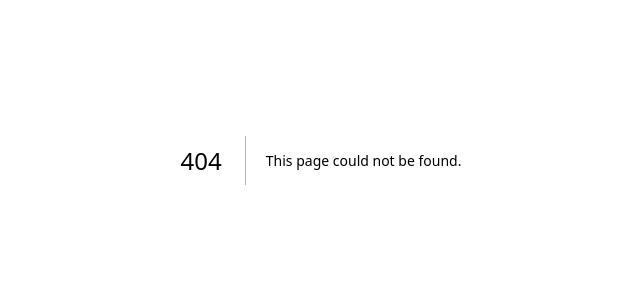
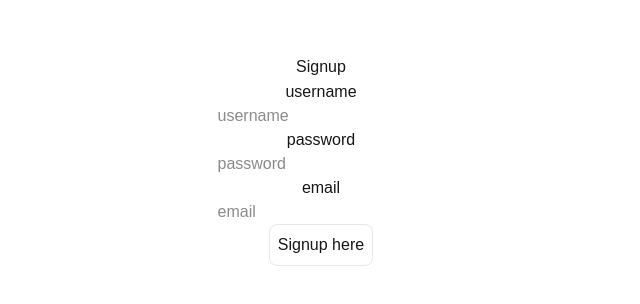
Before and after one commit to DeepakJalumoori/nextjs-authentication, a Next.js app: page /signup in a window 1280 px wide. Before the commit this address had no page. Shown: the part 240-544 px from the top of the page, without its empty margins (319-959 px from the left). Built offline with nearby package versions, Linux system fonts and the light colour scheme.

Commit message:
feat: add signup page

```diff
--- /dev/null
+++ b/src/app/login/page.tsx
@@ -0,0 +1,7 @@
+export default function LoginPage() {
+  return (
+    <div>
+      <h1>LogIn</h1>
+    </div>
+  );
+}
--- a/src/app/page.tsx
+++ b/src/app/page.tsx
@@ -5,7 +5,7 @@ export default function Home() {
     <div className="flex flex-col flex-1 items-center justify-center bg-zinc-50 font-sans dark:bg-black">
       <main className="flex flex-1 w-full max-w-3xl flex-col items-center justify-between py-32 px-16 bg-white dark:bg-black sm:items-start">
         <Image
-          className="dark:invert h-5 w-[100px]"
+          className="dark:invert h-5 w-25"
           src="/next.svg"
           alt="Next.js logo"
           width={100}
@@ -15,7 +15,7 @@ export default function Home() {
         <div className="flex flex-col items-center gap-6 text-center sm:items-start sm:text-left">
           <h1 className="max-w-xs text-3xl font-semibold leading-10 tracking-tight text-black dark:text-zinc-50">
             To get started, edit the{" "}
-            <code className="rounded bg-black/[.06] px-1.5 py-0.5 font-mono text-[0.9em] dark:bg-white/[.08]">
+            <code className="rounded bg-black/6 px-1.5 py-0.5 font-mono text-[0.9em] dark:bg-white/8">
               page.tsx
             </code>{" "}
             file.
@@ -40,13 +40,13 @@ export default function Home() {
         </div>
         <div className="flex flex-col gap-4 text-base font-medium sm:flex-row">
           <a
-            className="flex h-12 w-full items-center justify-center gap-2 rounded-full bg-foreground px-5 text-background transition-colors hover:bg-[#383838] dark:hover:bg-[#ccc] md:w-[158px]"
+            className="flex h-12 w-full items-center justify-center gap-2 rounded-full bg-foreground px-5 text-background transition-colors hover:bg-[#383838] dark:hover:bg-[#ccc] md:w-39.5"
             href="https://vercel.com/new?utm_source=create-next-app&utm_medium=appdir-template-tw&utm_campaign=create-next-app"
             target="_blank"
             rel="noopener noreferrer"
           >
             <Image
-              className="dark:invert h-[14px] w-4"
+              className="dark:invert h-3.5 w-4"
               src="/vercel.svg"
               alt="Vercel logomark"
               width={16}
@@ -55,7 +55,7 @@ export default function Home() {
             Deploy Now
           </a>
           <a
-            className="flex h-12 w-full items-center justify-center rounded-full border border-solid border-black/[.08] px-5 transition-colors hover:border-transparent hover:bg-black/[.04] dark:border-white/[.145] dark:hover:bg-[#1a1a1a] md:w-[158px]"
+            className="flex h-12 w-full items-center justify-center rounded-full border border-solid border-black/8 px-5 transition-colors hover:border-transparent hover:bg-black/4 dark:border-white/[.145] dark:hover:bg-[#1a1a1a] md:w-39.5"
             href="https://nextjs.org/docs?utm_source=create-next-app&utm_medium=appdir-template-tw&utm_campaign=create-next-app"
             target="_blank"
             rel="noopener noreferrer"
--- /dev/null
+++ b/src/app/signup/page.tsx
@@ -0,0 +1,49 @@
+"use client";
+
+import Link from "next/link";
+import React, { useState } from "react";
+import { useRouter } from "next/navigation";
+
+export default function SignupPage() {
+  const [user, setUser] = React.useState({
+    email: "",
+    password: "",
+    username: "",
+  });
+
+  const onSignup = async () => {};
+
+  return (
+    <div className="flex flex-col items-center justify-center min-h-screen py-2">
+      <h1>Signup</h1>
+      <hr />
+      <label htmlFor="username">username</label>
+      <input
+        type="text"
+        value={user.username}
+        onChange={(e) => setUser({ ...user, username: e.target.value })}
+        placeholder="username"
+      />
+      <label htmlFor="password">password</label>
+      <input
+        type="password"
+        value={user.password}
+        onChange={(e) => setUser({ ...user, password: e.target.value })}
+        placeholder="password"
+      />
+      <label htmlFor="email">email</label>
+      <input
+        type="text"
+        value={user.email}
+        onChange={(e) => setUser({ ...user, email: e.target.value })}
+        placeholder="email"
+      />
+      <button
+        onClick={onSignup}
+        className="p-2 border border-gray-200 rounded-lg"
+      >
+        Signup here
+      </button>
+    </div>
+  );
+}
--- /dev/null
+++ b/src/config/dbconfig.ts
@@ -0,0 +1,22 @@
+import mongoose from "mongoose";
+
+export async function connectDB() {
+  try {
+    await mongoose.connect(process.env.MONGO_URI!);
+    const connection = mongoose.connection;
+
+    connection.on("connected", () => {
+      console.log("MongoDB connected successfully!");
+    });
+
+    connection.on("error", (err) => {
+      console.log(
+        "MongoDB connection error.Please make sure mongoDB is running." + err,
+      );
+      process.exit();
+    });
+  } catch (error) {
+    console.log("Something went wrong");
+    console.log(error);
+  }
+}
```
Also changed, not shown: package.json (+8 -1 lines), src/app/api/users/login/route.ts (added), src/app/api/users/signup/route.ts (added), 1 other file (tests, documents, lock files or other folders).
